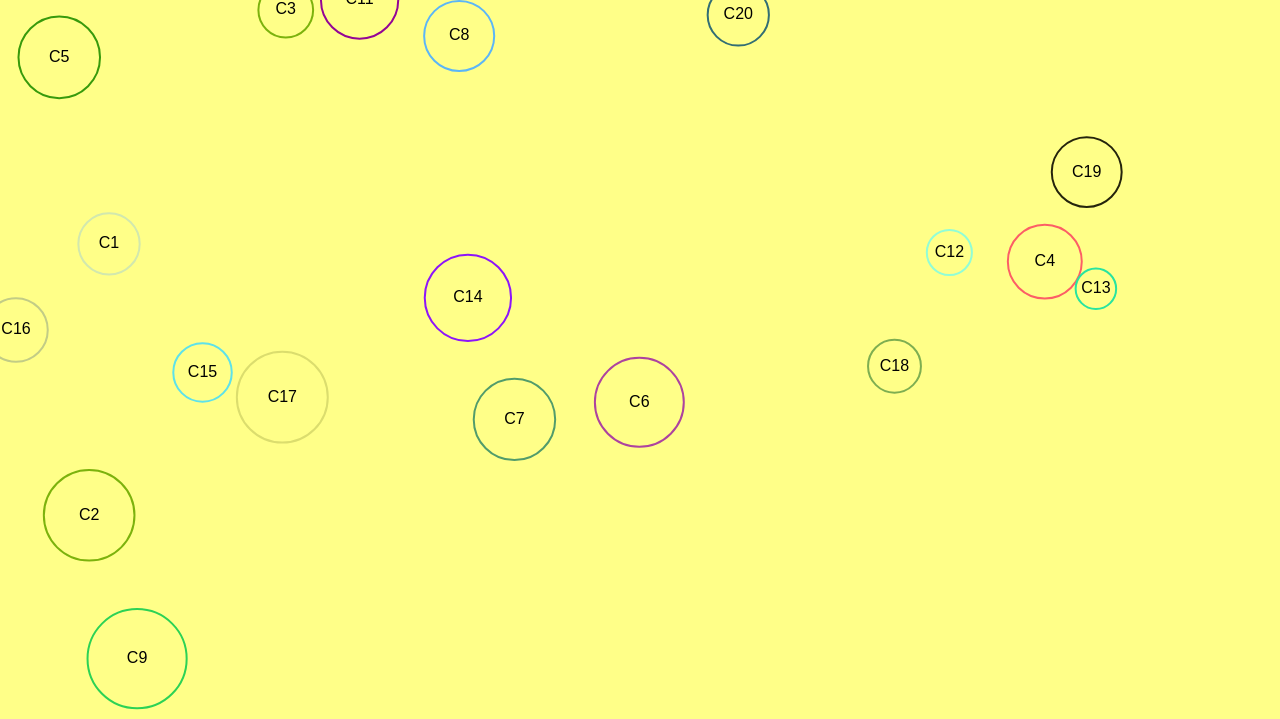
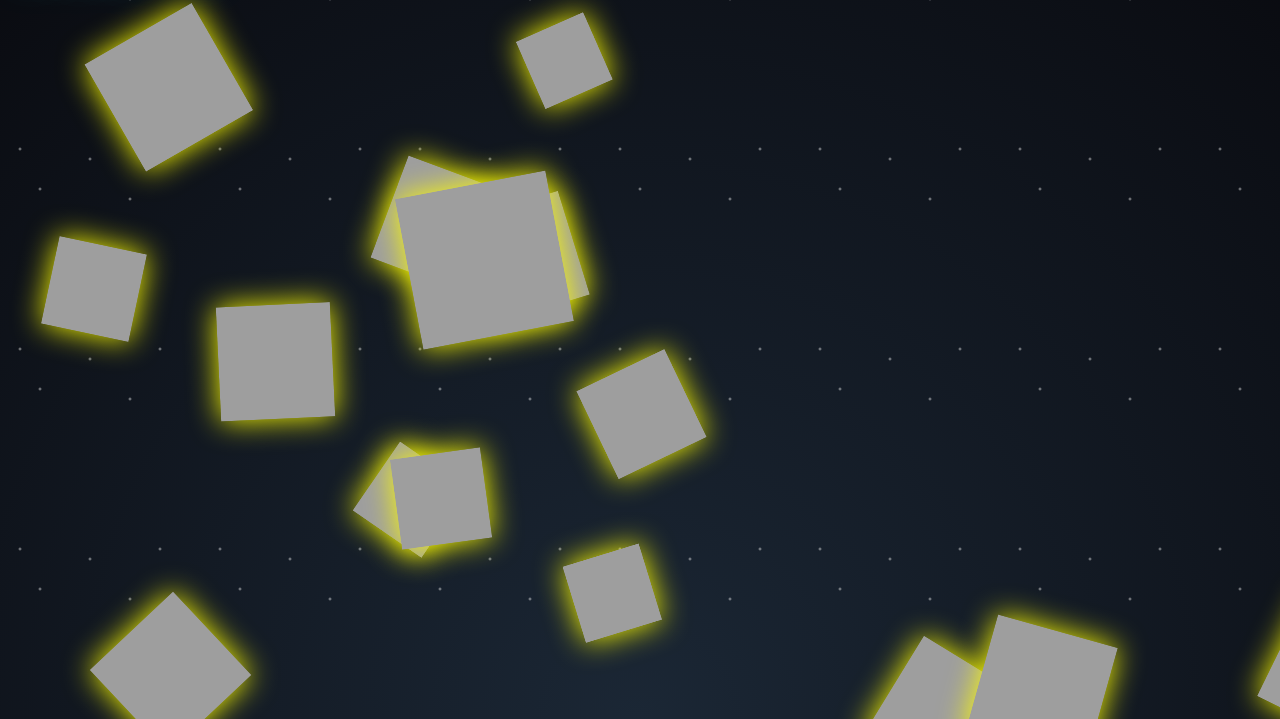
Before and after one commit to sebasislas73/graf-canvasCollision, a plain HTML site: page index.html in a window 1280 px wide. Shown: the part 81-800 px from the top of the page. Drawn offline with Linux system fonts and the light colour scheme.

Commit message:
Agrego practica 2.5 interactividad

```diff
--- a/colision.js
+++ b/colision.js
@@ -1,143 +1,134 @@
 const canvas = document.getElementById("canvas");
-let ctx = canvas.getContext("2d");
+const ctx = canvas.getContext("2d");
 
+canvas.width = window.innerWidth;
 canvas.height = window.innerHeight;
-canvas.width = window.innerWidth;
 
-class Circle {
+let estrellas = [];
+let score = 0;
 
-constructor(x,y,radius,color,text,speed){
+let img = new Image();
+img.src = "estrella.png";
 
-this.posX = x;
-this.posY = y;
-this.radius = radius;
-this.color = color;
-this.originalColor = color;
-this.text = text;
+class Estrella{
+
+constructor(x,y,size,speed){
+
+this.x = x;
+this.y = y;
+this.size = size;
 this.speed = speed;
 
-this.dx = (Math.random()>0.5?1:-1)*speed;
-this.dy = (Math.random()>0.5?1:-1)*speed;
+this.rotation = Math.random()*360;
+this.rotationSpeed = Math.random()*0.1;
 
 }
 
-draw(context){
+draw(){
 
-context.beginPath();
+ctx.save();
 
-context.strokeStyle = this.color;
-context.lineWidth = 2;
+ctx.translate(this.x+this.size/2,this.y+this.size/2);
 
-context.textAlign = "center";
-context.textBaseline = "middle";
-context.font = "16px Arial";
+ctx.rotate(this.rotation);
 
-context.fillText(this.text,this.posX,this.posY);
+ctx.shadowColor="yellow";
+ctx.shadowBlur=30;
 
-context.arc(this.posX,this.posY,this.radius,0,Math.PI*2,false);
-context.stroke();
+ctx.drawImage(img,-this.size/2,-this.size/2,this.size,this.size);
 
-context.closePath();
+ctx.restore();
 
 }
 
-update(context){
+update(){
 
-this.draw(context);
+this.y += this.speed;
+this.rotation += this.rotationSpeed;
 
-this.posX += this.dx;
-this.posY += this.dy;
+if(this.y > canvas.height){
 
-if(this.posX + this.radius > canvas.width || this.posX - this.radius < 0){
-this.dx = -this.dx;
+this.reset();
+
 }
 
-if(this.posY + this.radius > canvas.height || this.posY - this.radius < 0){
-this.dy = -this.dy;
+this.draw();
+
 }
+
+reset(){
+
+this.y = -100;
+this.x = Math.random()*canvas.width;
 
 }
 
 }
 
-let circles = [];
-
-function generateCircles(n){
+function generarEstrellas(n){
 
 for(let i=0;i<n;i++){
 
-let radius = Math.random()*30+20;
+let size = Math.random()*90+70;
 
-let x = Math.random()*(canvas.width-radius*2)+radius;
-let y = Math.random()*(canvas.height-radius*2)+radius;
+let x = Math.random()*canvas.width;
+let y = Math.random()*-800;
 
-let color = `#${Math.floor(Math.random()*16777215).toString(16)}`;
+let speed = Math.random()*2+2;
 
-let speed = Math.random()*4+1;
-
-let text = "C"+(i+1);
-
-circles.push(new Circle(x,y,radius,color,text,speed));
+estrellas.push(new Estrella(x,y,size,speed));
 
 }
 
 }
 
-function detectCollisions(){
+canvas.addEventListener("click",(event)=>{
 
-for(let i=0;i<circles.length;i++){
+let mouseX = event.clientX;
+let mouseY = event.clientY;
 
-for(let j=i+1;j<circles.length;j++){
+estrellas.forEach(e=>{
 
-let c1 = circles[i];
-let c2 = circles[j];
+if(
 
-let dx = c2.posX - c1.posX;
-let dy = c2.posY - c1.posY;
+mouseX > e.x &&
+mouseX < e.x + e.size &&
+mouseY > e.y &&
+mouseY < e.y + e.size
 
-let distance = Math.sqrt(dx*dx + dy*dy);
+){
 
-let minDistance = c1.radius + c2.radius;
+score++;
 
-if(distance < minDistance){
+document.getElementById("contador").innerText = score;
 
-c1.color = "#0000FF";
-c2.color = "#0000FF";
+e.reset();
 
-/* calcular cuánto se están encimando */
-let overlap = minDistance - distance;
+}
 
-/* normalizar dirección */
-let nx = dx / distance;
-let ny = dy / distance;
+});
 
-/* separarlos */
-c1.posX -= nx * overlap/2;
-c1.posY -= ny * overlap/2;
+});
 
-c2.posX += nx * overlap/2;
-c2.posY += ny * overlap/2;
+function dificultad(){
 
-/* invertir velocidades */
-let tempDx = c1.dx;
-let tempDy = c1.dy;
+estrellas.forEach(e=>{
 
-c1.dx = c2.dx;
-c1.dy = c2.dy;
+if(score>20){
 
-c2.dx = tempDx;
-c2.dy = tempDy;
+e.speed=10;
+
+}else if(score>10){
+
+e.speed=6;
 
 }else{
 
-c1.color = c1.originalColor;
-c2.color = c2.originalColor;
+e.speed=3;
 
 }
 
-}
-
-}
+});
 
 }
 
@@ -145,16 +136,16 @@ function animate(){
 
 ctx.clearRect(0,0,canvas.width,canvas.height);
 
-circles.forEach(circle=>{
-circle.update(ctx);
+estrellas.forEach(e=>{
+e.update();
 });
 
-detectCollisions();
+dificultad();
 
 requestAnimationFrame(animate);
 
 }
 
-generateCircles(20);
+generarEstrellas(15);
 
 animate();
--- a/index.html
+++ b/index.html
@@ -3,11 +3,15 @@
 
 <head>
 <meta charset="UTF-8">
-<title>Colisiones 2.0</title>
+<title>Arcade Stars</title>
 <link rel="stylesheet" href="style.css">
 </head>
 
 <body>
+
+<div id="hud">
+SCORE: <span id="contador">0</span>
+</div>
 
 <canvas id="canvas"></canvas>
 
--- a/style.css
+++ b/style.css
@@ -1,9 +1,54 @@
 body{
 margin:0;
 overflow:hidden;
+font-family:Courier New, monospace;
+
+/* Fondo espacial degradado */
+background: radial-gradient(circle at bottom, #1b2735 0%, #090a0f 100%);
+}
+
+/* Estrellas del fondo */
+body::before{
+
+content:"";
+position:fixed;
+top:0;
+left:0;
+width:100%;
+height:100%;
+
+background-image:
+radial-gradient(2px 2px at 20px 30px, white, transparent),
+radial-gradient(2px 2px at 40px 70px, white, transparent),
+radial-gradient(2px 2px at 90px 40px, white, transparent),
+radial-gradient(2px 2px at 130px 80px, white, transparent),
+radial-gradient(2px 2px at 160px 30px, white, transparent);
+
+background-repeat: repeat;
+background-size: 200px 200px;
+
+opacity:0.6;
+z-index:-1;
 }
 
 canvas{
 display:block;
-background:#ff8;
 }
+
+/* HUD estilo arcade */
+#hud{
+
+position:absolute;
+top:20px;
+left:20px;
+
+color:#00ffe1;
+
+font-size:40px;
+
+text-shadow:
+0 0 10px #00ffe1,
+0 0 20px #00ffe1,
+0 0 40px #00ffe1;
+
+}
```
Also changed, not shown: 1 other file.
